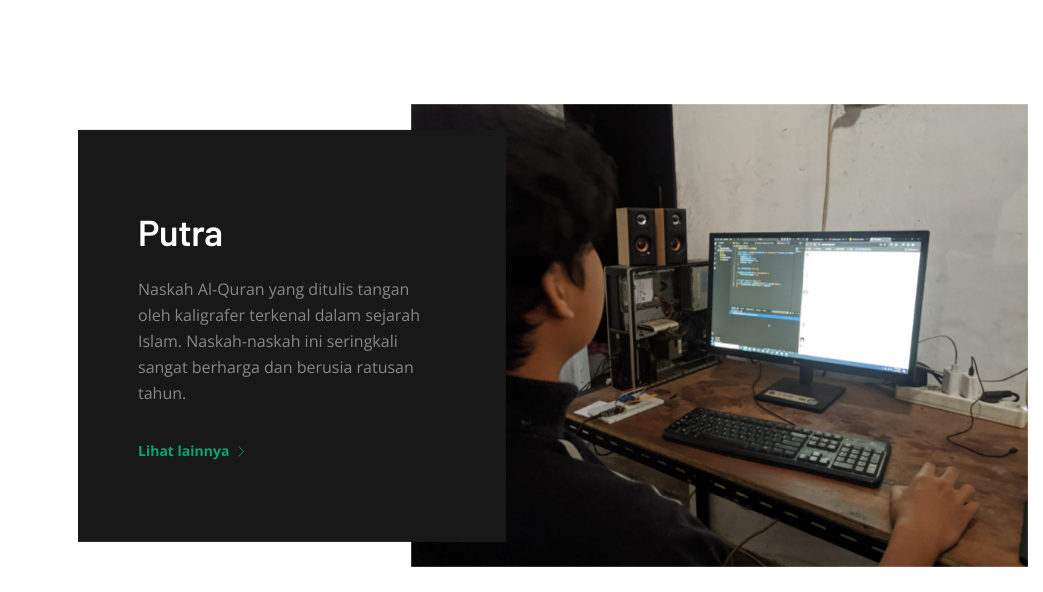
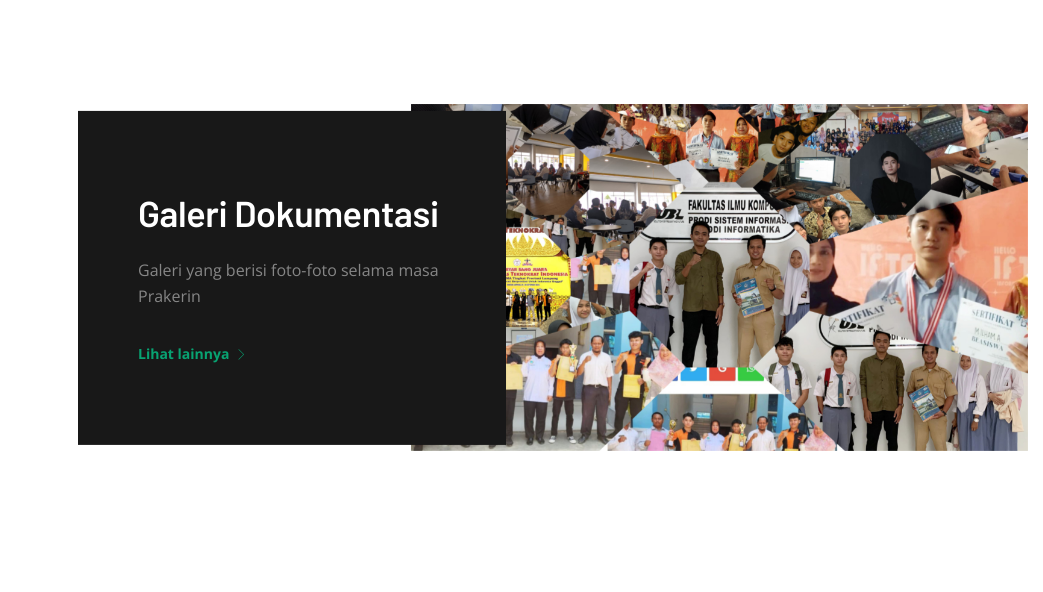
Before and after one commit to arsy25/PKL-DEMETER-master, a plain HTML site: page index.html in a window 1280 px wide. Shown: the part 2063-2655 px from the top of the page, without its empty margins (237-1280 px from the left). Drawn offline with nearby package versions, Linux system fonts and the light colour scheme.

Commit message:
COMMAT CAMMIT

```diff
--- a/index.html
+++ b/index.html
@@ -347,17 +347,15 @@
 							<div class="project-1__container">
 								<div class="project__img-holder hover-scale">
 									<a href="galeri.html">
-										<img src="img/galeri/putra3.jpeg" alt="" class="project__img">
+										<img src="img/galeri/FOTO.jpeg" alt="" class="project__img">
 									</a>
 								</div>
 							</div>
 
 							<div class="project-1__description-holder">
 								<div class="project-1__description">
-									<h3 class="project-1__title">Putra</h3>
-									<p class="project-1__text">Naskah Al-Quran yang ditulis tangan oleh kaligrafer
-										terkenal dalam sejarah Islam. Naskah-naskah ini seringkali sangat berharga dan
-										berusia ratusan tahun.</p>
+									<h3 class="project-1__title">Galeri Dokumentasi</h3>
+									<p class="project-1__text">Galeri yang berisi foto-foto selama masa Prakerin</p>
 									<a href="galeri.html" class="read-more">
 										<span class="read-more__text">Lihat lainnya</span>
 										<i class="ui-arrow-right read-more__icon"></i>
```
Also changed, not shown: img/galeri/FOTO.jpeg (added).
